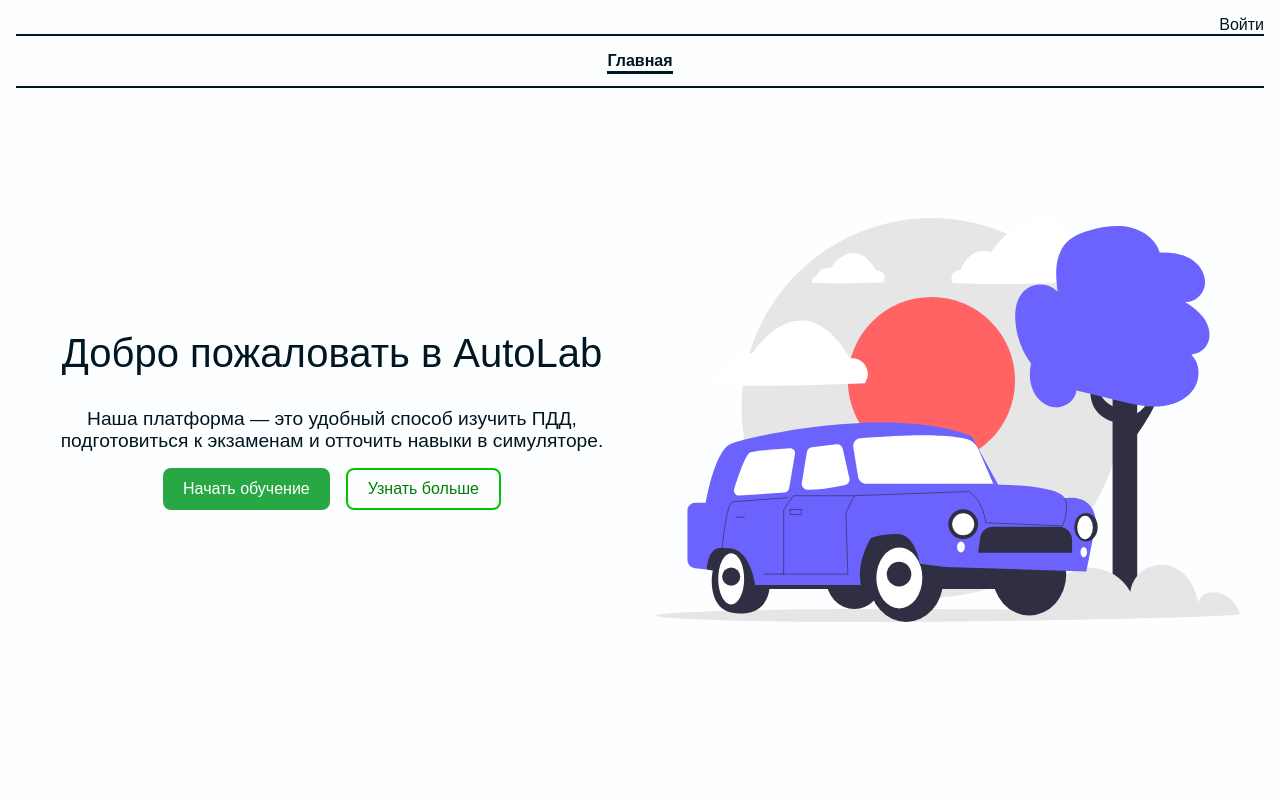
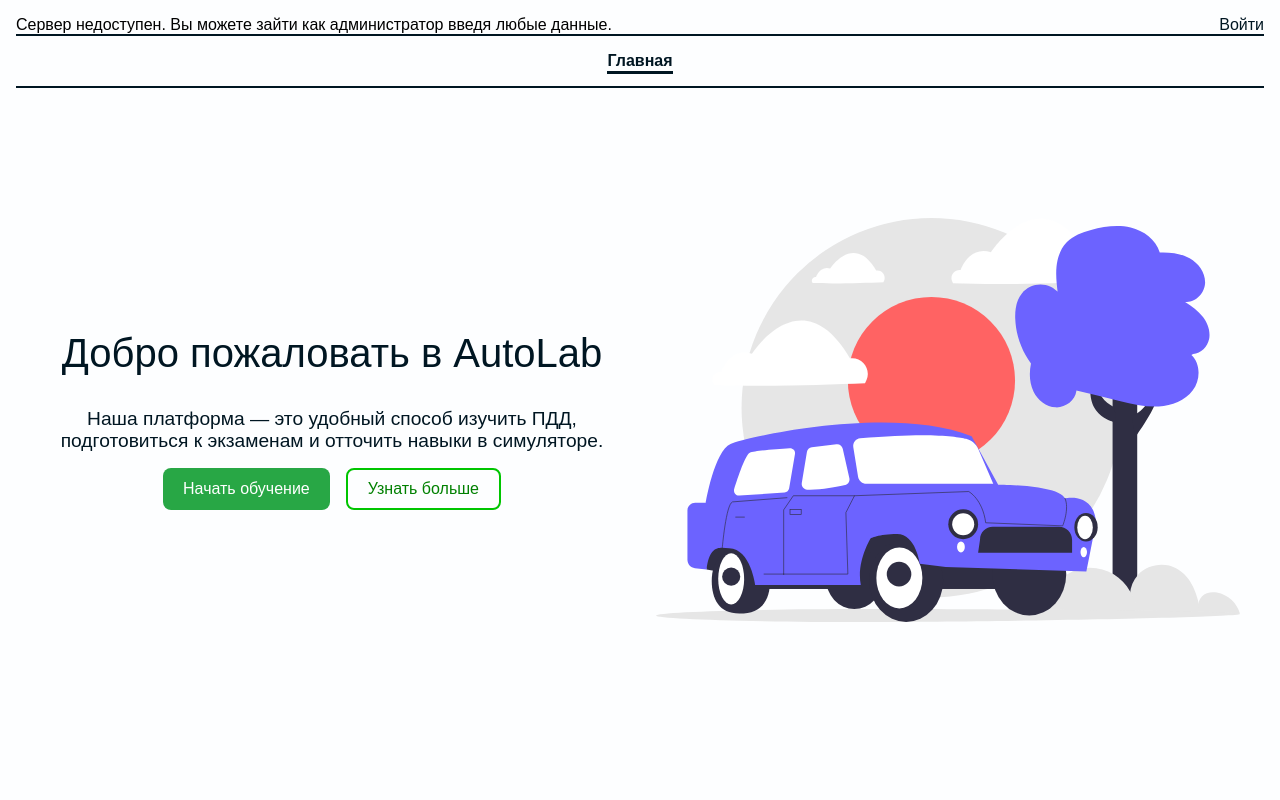
Before and after one commit to sialiss/cool-three-js-educational-app, a Nuxt app: page / in a window 1280 px wide. Shown: the top 800 px of the page. Built offline with nearby package versions, Linux system fonts and the light colour scheme; no server answers.

Commit message:
add checkServerStatus

```diff
--- a/components/Menu.vue
+++ b/components/Menu.vue
@@ -2,7 +2,8 @@
 	import { useAuth } from "@/composables/useAuth" // Файл кастомного хука
 	import { useRouter } from "vue-router"
 
-	const { logout, isAuthenticated, getRole } = useAuth()
+	const { logout, isAuthenticated, isOffline, isServerOff, checkServerStatus, getRole } = useAuth()
+    checkServerStatus()
 	const router = useRouter()
 
 	const handleLogout = async () => {
@@ -13,11 +14,19 @@
 
 <template>
 	<div class="minimenu">
-		<div class="account">
-			<NuxtLink v-if="!isAuthenticated" to="/login">Войти</NuxtLink>
-			<!-- <NuxtLink v-if="isAuthenticated" :to="{ path: '/login', query: { loggedOut: true } }">Выйти</NuxtLink> -->
-			<a v-if="isAuthenticated" href="#" @click.prevent="handleLogout">Выйти</a>
+		<div class="topstring">
+			<div>
+                <div v-if="!isAuthenticated && isServerOff">Сервер недоступен. Вы можете зайти как администратор введя любые данные.</div>
+                <div v-if="isAuthenticated && isServerOff && isOffline">Вы в режиме без доступа к серверу.</div>
+                <div v-if="isAuthenticated && !isServerOff && isOffline">Вы в режиме без доступа к серверу. Перезайдите, чтобы взаимодействовать с сервером.</div>
+			</div>
+			<div class="account">
+				<NuxtLink v-if="!isAuthenticated" to="/login">Войти</NuxtLink>
+				<!-- <NuxtLink v-if="isAuthenticated" :to="{ path: '/login', query: { loggedOut: true } }">Выйти</NuxtLink> -->
+				<a v-if="isAuthenticated" href="#" @click.prevent="handleLogout">Выйти</a>
+			</div>
 		</div>
+
 		<nav class="navbar pad-m">
 			<ul>
 				<li>
@@ -38,6 +47,10 @@
 </template>
 
 <style>
+    .topstring {
+        display: flex;
+        justify-content: space-between;
+    }
 	.minimenu {
 		top: 0;
 		left: 0;
--- a/composables/useAuth.ts
+++ b/composables/useAuth.ts
@@ -4,15 +4,33 @@
 	const tokenCookie = useCookie("token")
 	const isAuthenticated = useState("auth", () => Boolean(tokenCookie.value))
 	const roleCookie = useCookie("role")
+	const isServerOff = useState("server-off", () => false)
+    const isOffline = useState("login-off", () => false)
+
+	const checkServerStatus = async () => {
+		try {
+			const res = await fetch("http://localhost:8000/ping")
+			isServerOff.value = !res.ok
+		} catch (e) {
+			isServerOff.value = true
+		}
+	}
 
 	const login = async (email: string, password: string) => {
+		let data
+		checkServerStatus()
+        isOffline.value = isServerOff.value
+		if (!isServerOff) {
 			const res = await fetch("http://localhost:8000/user/login", {
 				method: "POST",
 				headers: { "Content-Type": "application/json" },
 				body: JSON.stringify({ login: email, password }),
 			})
+			data = await res.json()
+		} else {
+			data = { ok: true, token: "faketoken", role: "admin" }
+		}
 
-		const data = await res.json()
 		if (!data.ok) {
 			throw new Error(data.text || "Ошибка авторизации")
 		} else {
@@ -88,5 +106,17 @@
 		return data.completed
 	}
 
-	return { isAuthenticated, login, logout, getRole, getToken, getMe, toggleComplete, togglePracticeComplete }
+	return {
+		isAuthenticated,
+		isServerOff,
+        isOffline,
+		checkServerStatus,
+		login,
+		logout,
+		getRole,
+		getToken,
+		getMe,
+		toggleComplete,
+		togglePracticeComplete,
 	}
+}
```
Lines whose indentation alone changed are shown as unchanged.
